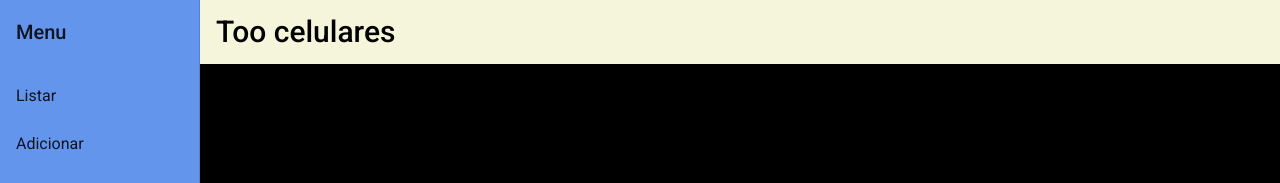
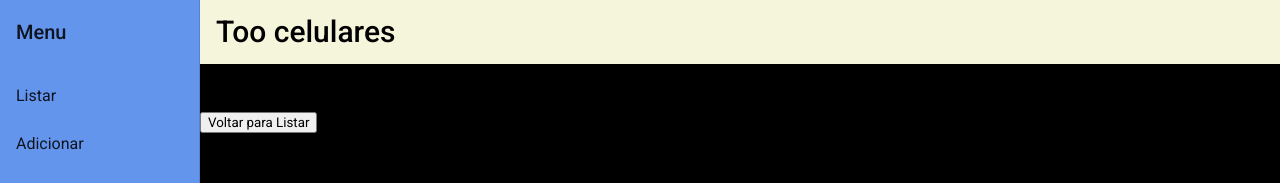
Before and after one commit to Monique13-rgb/PrimeiraParteListar, an Angular app: page /celular/id in a window 1280 px wide. Before the commit this address had no page. Shown: the top 183 px of the page. Built offline with nearby package versions, Linux system fonts and the light colour scheme.

Commit message:
Parte de validação funcionando

```diff
--- a/src/app/adiciona-celulares/adiciona-celulares.component.html
+++ b/src/app/adiciona-celulares/adiciona-celulares.component.html
@@ -30,6 +30,8 @@
 
             <mat-label>Memoria</mat-label>
             <input matInput formControlName="memoria" name="memoria">
+            <mat-error *ngIf="formulario.controls['memoria'].hasError('somenteNumeros')">Somente Números
+            </mat-error>
 
         </mat-form-field>
         <br><br>
--- a/src/app/adiciona-celulares/adiciona-celulares.component.ts
+++ b/src/app/adiciona-celulares/adiciona-celulares.component.ts
@@ -1,5 +1,5 @@
 import { Component, OnInit } from '@angular/core';
-import { FormGroup, FormControl, Validators } from '@angular/forms';
+import { FormGroup, FormControl, Validators, AbstractControl, ValidationErrors } from '@angular/forms';
 import { AppService } from '../app.service';
 import { Router } from '@angular/router';
 
@@ -16,7 +16,7 @@ export class AdicionaCelularesComponent implements OnInit {
     urlImagem: new FormControl(null, [Validators.required]),
   nome: new FormControl(null, [Validators.required]),
       descricao: new FormControl(null, [Validators.required]),
-       memoria: new FormControl(null, [Validators.required]),
+       memoria: new FormControl(null, [this.somenteNumeros, Validators.required]),
        marca: new FormControl(null, [Validators.required]),
        valor: new FormControl(null, [Validators.required])
      });
@@ -25,9 +25,19 @@ export class AdicionaCelularesComponent implements OnInit {
 
      constructor(public appService: AppService, public router: Router) { }
 
-  ngOnInit(): void {
 
-  }
+     ngOnInit(): void {}
+     somenteNumeros(control: AbstractControl): ValidationErrors | null {
+      const texto = control.value;
+      if (isNaN(Number(texto))) {
+        return { somenteNumeros: true };
+      } else {
+        return null;
+      }
+
+    }
+
+
   limpar() {
     this.jsonDados = null;
 }
--- a/src/app/app-routing.module.ts
+++ b/src/app/app-routing.module.ts
@@ -3,12 +3,14 @@ import { Routes, RouterModule } from '@angular/router';
 import { ListaCelularesComponent } from './lista-celulares/lista-celulares.component';
 import { PaginaNaoEncontradaComponent } from './pagina-nao-encontrada/pagina-nao-encontrada.component';
 import { AdicionaCelularesComponent } from './adiciona-celulares/adiciona-celulares.component';
+import { DetalhesComponent } from './detalhes/detalhes.component';
 
 
 const routes: Routes = [
   { path: '', redirectTo: 'Listar', pathMatch: 'full' },
   { path: 'Listar', component: ListaCelularesComponent },
   { path: 'Adicionar', component: AdicionaCelularesComponent },
+  { path: 'celular/id', component: DetalhesComponent},
   { path: '**', component: PaginaNaoEncontradaComponent }
 ];
 
--- a/src/app/app.service.ts
+++ b/src/app/app.service.ts
@@ -11,7 +11,7 @@ celulares: Celular[] = []
   constructor() {
 
     this.celulares = [{
-      id: 0,
+      id: 1,
       urlImagem: "https://store.storeimages.cdn-apple.com/4982/as-images.apple.com/is/iphone-11-pro-max-silver-select-2019?wid=834&hei=1000&fmt=jpeg&qlt=95&op_usm=0.5,0.5&.v=1566953858420",
       nome: "Iphone 11pro Max ",
       descricao: "Lançamento",
--- /dev/null
+++ b/src/app/detalhes/detalhes.component.html
@@ -0,0 +1,2 @@
+<h1>Detalhes {{celular}}</h1>
+<button (click)="voltar()">Voltar para Listar</button>
--- /dev/null
+++ b/src/app/detalhes/detalhes.component.ts
@@ -0,0 +1,27 @@
+import { Component, OnInit, OnDestroy } from '@angular/core';
+import { ActivatedRoute, Router } from '@angular/router';
+import { Subscription } from 'rxjs';
+import { map } from 'rxjs/operators';
+import { AppService } from '../app.service';
+import { Celular } from '../models/celular.model';
+
+@Component({
+  selector: 'app-detalhes',
+  templateUrl: './detalhes.component.html',
+  styleUrls: ['./detalhes.component.scss']
+})
+export class DetalhesComponent implements OnInit{
+
+  celular: Celular;
+
+  constructor(private activatedRoute:ActivatedRoute, public router: Router, public appService: AppService) { }
+
+  ngOnInit(): void {
+    const id = this.activatedRoute.snapshot.params.id;
+    this.celular = this.appService.celulares[id];
+
+  }
+voltar(){
+  this.router.navigateByUrl('Listar')
+}
+}
--- a/src/app/lista-celulares/lista-celulares.component.html
+++ b/src/app/lista-celulares/lista-celulares.component.html
@@ -26,7 +26,7 @@
     </div>
     </mat-card-content>
          <div class="grow">
-        <button (click)="minhafuncao()">DETALHES</button>
+        <button (click)="detalhes(celular)">DETALHES</button>
       </div>
 </div>
 </div>
--- a/src/app/lista-celulares/lista-celulares.component.ts
+++ b/src/app/lista-celulares/lista-celulares.component.ts
@@ -1,6 +1,7 @@
 import { Component, OnInit } from '@angular/core';
 import { AppService } from '../app.service';
-import { Router } from '@angular/router';
+import { Router, ActivatedRoute } from '@angular/router';
+import { Celular } from '../models/celular.model';
 
 @Component({
   selector: 'app-lista-celulares',
@@ -9,15 +10,20 @@ import { Router } from '@angular/router';
 })
 export class ListaCelularesComponent implements OnInit {
 
-  constructor(public appService: AppService, public router: Router) { }
+celular: Celular []=[];
+
+  constructor(public appService: AppService, public router: Router,private route: ActivatedRoute) { }
 
   ngOnInit(): void {
+
   }
-  minhafuncao(){
-    alert("deu certo!");
+
+  detalhes(celular: Celular){
+      this.router.navigate(['celular',celular.id]);
   }
 
   navegar () {
     this.router.navigateByUrl('Adicionar')
   }
+
 }
--- a/src/app/models/celular.model.ts
+++ b/src/app/models/celular.model.ts
@@ -7,5 +7,6 @@ export class Celular {
   memoria: string;
   marca: string;
   valor: string;
+  static id: any;
 
 }
--- a/src/app/root-nav/root-nav.component.html
+++ b/src/app/root-nav/root-nav.component.html
@@ -7,7 +7,6 @@
     <mat-nav-list>
       <a mat-list-item [routerLink]= "['Listar']">Listar</a>
       <a mat-list-item [routerLink]= "['Adicionar']">Adicionar</a>
-      <!--a mat-list-item href="#">Deletar</a!-->
     </mat-nav-list>
   </mat-sidenav>
   <mat-sidenav-content>
```
Also changed, not shown: src/app/app.module.ts (+5 -2 lines), src/app/detalhes/detalhes.component.scss (added), 1 other file (tests, documents, lock files or other folders).
